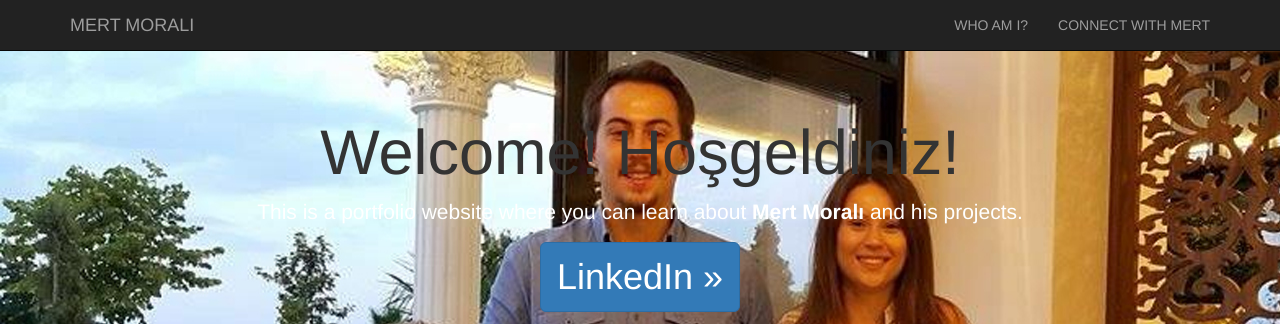
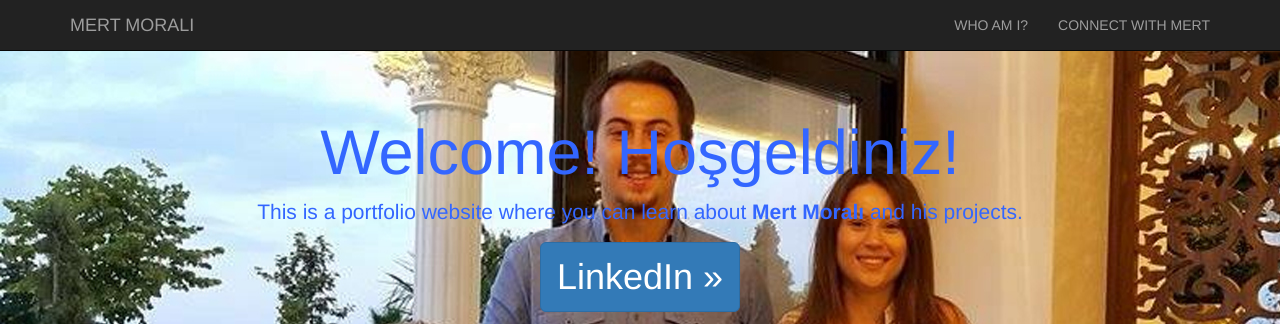
Before and after one commit to mertmorali/mertmorali.github.io, a plain HTML site: page index.html in a window 1280 px wide. Shown: the top 324 px of the page. Drawn offline with nearby package versions, Linux system fonts and the light colour scheme; a script that the page names is missing; files whose address does not match are found by name.

Commit message:
edited font color

```diff
--- a/css/custom.css
+++ b/css/custom.css
@@ -7,12 +7,9 @@ body {
 .jumbotron {
 	text-align: center;
 	background-image: url('../../images/mertfamily.jpg');
+	color: #3366FF
 }
 
 .btn-lg {
 	font-size: 36px;
 }
-
-.jumbotron p {
-	color: #FFFFFF
-}
```
